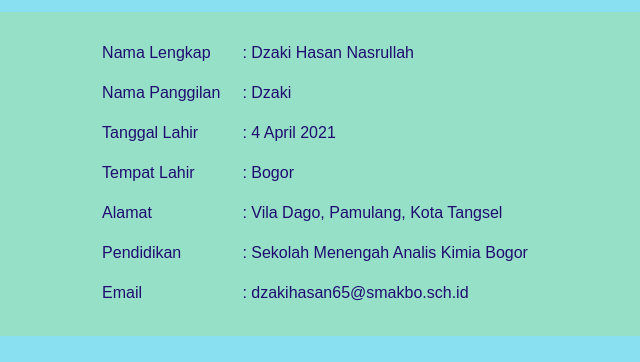
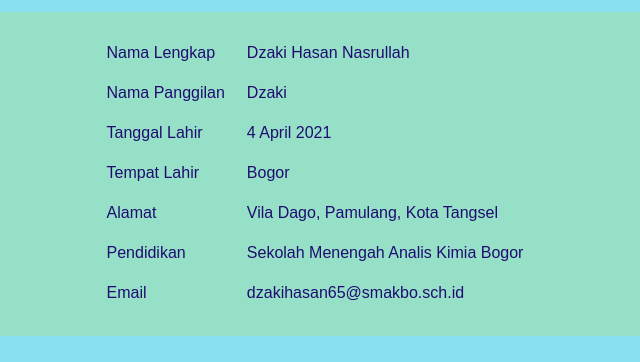
Before and after one commit to DzakiHasan04/Dzaki.github.io, a plain HTML site: page index.html in a window 1280 px wide. Shown: the part 536-898 px from the top of the page, 325-965 px from the left. Drawn offline with Linux system fonts and the light colour scheme.

Commit message:
Revisi Total 2

```diff
--- a/index.html
+++ b/index.html
@@ -17,38 +17,40 @@
     </div>
 <section>
     <div class="isi">
-        <div class="isiprofile"><h2>Profile</h2></div>
+        <div class="isiprofile">
+          <h2>Profile</h2>
+        </div>
         <img src="pp.png">
     <div class="posisitable">
     <div class="isitable">
         <table>
             <tr>
               <td>Nama Lengkap</td>
-              <td>: Dzaki Hasan Nasrullah</td>
+              <td>Dzaki Hasan Nasrullah</td>
             </tr>
             <tr>
               <td>Nama Panggilan</td>
-              <td>: Dzaki</td>
+              <td>Dzaki</td>
             </tr>
             <tr>
               <td>Tanggal Lahir</td>
-              <td>: 4 April 2021</td>
+              <td>4 April 2021</td>
             </tr>
             <tr>
               <td>Tempat Lahir</td>
-              <td>: Bogor</td>
+              <td>Bogor</td>
             </tr>
             <tr>
               <td>Alamat</td>
-              <td>: Vila Dago, Pamulang, Kota Tangsel</td>
+              <td>Vila Dago, Pamulang, Kota Tangsel</td>
             </tr>
             <tr>
               <td>Pendidikan</td>
-              <td>: Sekolah Menengah Analis Kimia Bogor</td>
+              <td>Sekolah Menengah Analis Kimia Bogor</td>
             </tr>
             <tr>
               <td>Email</td>
-              <td>: dzakihasan65@smakbo.sch.id</td>
+              <td>dzakihasan65@smakbo.sch.id</td>
             </tr>
          </table></div></div>
 
```
